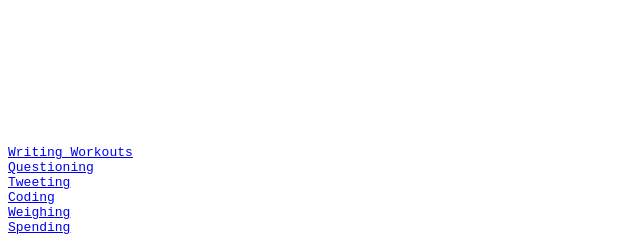
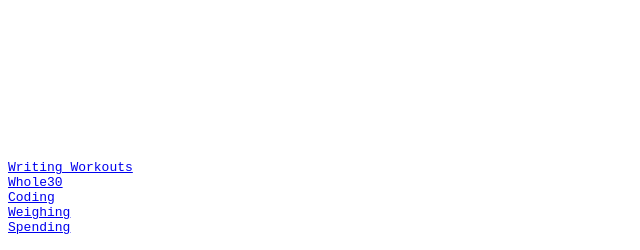
Before and after one commit to bwhybel/bwhybel.github.io, a plain HTML site: page index.html in a window 1280 px wide. Shown: the part 500-750 px from the top of the page, without its empty margins (0-640 px from the left). Drawn offline with Linux system fonts and the light colour scheme.

Commit message:
Fix Links

```diff
--- a/index.html
+++ b/index.html
@@ -18,8 +18,7 @@
   <body>
     <div class="center">
       <a href="http://swimming.workouts.bwhybel.com">Writing Workouts</a><br />
-      <a href="http://thoughts.bwhybel.com">Questioning</a><br />
-      <a href="http://twitter.bwhybel.com">Tweeting</a><br />
+      <a href="http://whole30.bwhybel.com">Whole30</a><br />
       <a href="http://code.bwhybel.com">Coding</a><br />
       <a href="http://weight.bwhybel.com">Weighing</a><br />
       <a href="http://money.bwhybel.com">Spending</a><br />
```
